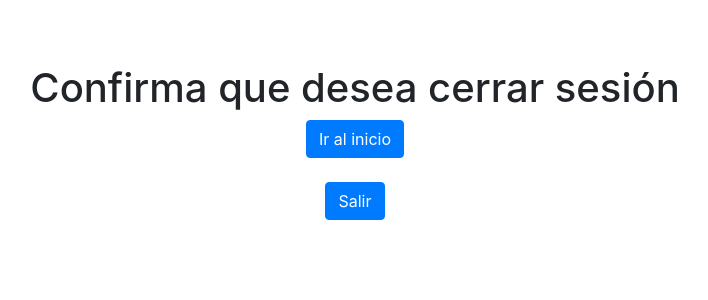
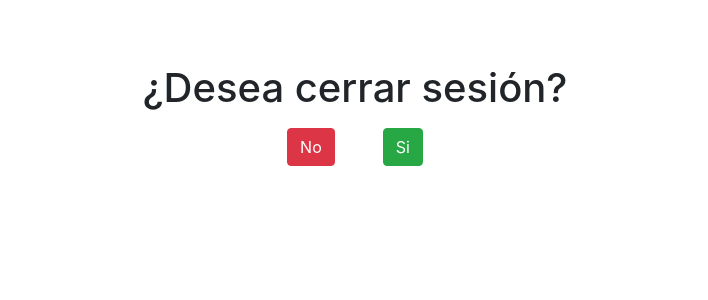
Before and after one commit to enzofalcon/RIA_lab2, a Django app: page /control_asistencia/cerrar_Sesion in a window 1280 px wide. Shown: the part 91-391 px from the top of the page, without its empty margins (285-993 px from the left). Run offline with Django 4.2, Linux system fonts and the light colour scheme; the visitor is signed in with stand-in values (Sample User, id 1); some libraries are stand-ins or nearby versions.

Commit message:
Estilos para qr_asistencia de Docente. Mejoras en cerrar_sesion e inicio_sesion

```diff
--- a/control_asistencia/templates/control_asistencia/cerrar_Sesion.html
+++ b/control_asistencia/templates/control_asistencia/cerrar_Sesion.html
@@ -7,9 +7,12 @@
             <div class="row">
                 <div class="col-md-12">
                     <div class="card-body p-5 text-center">
-                        <h1>Confirma que desea cerrar sesión</h1>
-                        <a class="btn btn-primary" href="{% url 'control_asistencia:docente.index' %}">Ir al inicio</a><br><br>
-                        <a class="btn btn-primary" href="{% url 'control_asistencia:cerrarSesion' %}">Salir</a>
+                        <h1>¿Desea cerrar sesión?</h1>
+                        <div class="d-flex align-items-center justify-content-center my-3">
+                            <a class="btn btn-danger mr-5"  href="#" onclick="javascript:history.go(-1)">No</a>
+                            <a class="btn btn-success" href="{% url 'control_asistencia:cerrarSesion' %}">Si</a>
+                        </div>
+
                     </div>
                 </div>
             </div>
--- a/control_asistencia/templates/control_asistencia/inicio_sesion.html
+++ b/control_asistencia/templates/control_asistencia/inicio_sesion.html
@@ -11,7 +11,8 @@
 
               <form method="post" class="mb-md-5 mt-md-4 pb-2">
                 {% csrf_token %}
-                <h2 class="fw-bold mb-2 text-uppercase">Inicio de sesión</h2>
+                <h1 class="fw-bold mb-5 text-uppercase">CONTROL DE ASISTENCIA</h2>
+                <h3 class="fw-bold mb-2 text-uppercase">Inicio de sesión</h2>
 
                 <div class="form-outline form-white mb-4">
                   <input name="username" type="text" id="typeEmailX" class="form-control form-control-lg" />
```
Also changed, not shown: control_asistencia/templates/control_asistencia/docente/qr_asistencia.html (+23 -13 lines).
